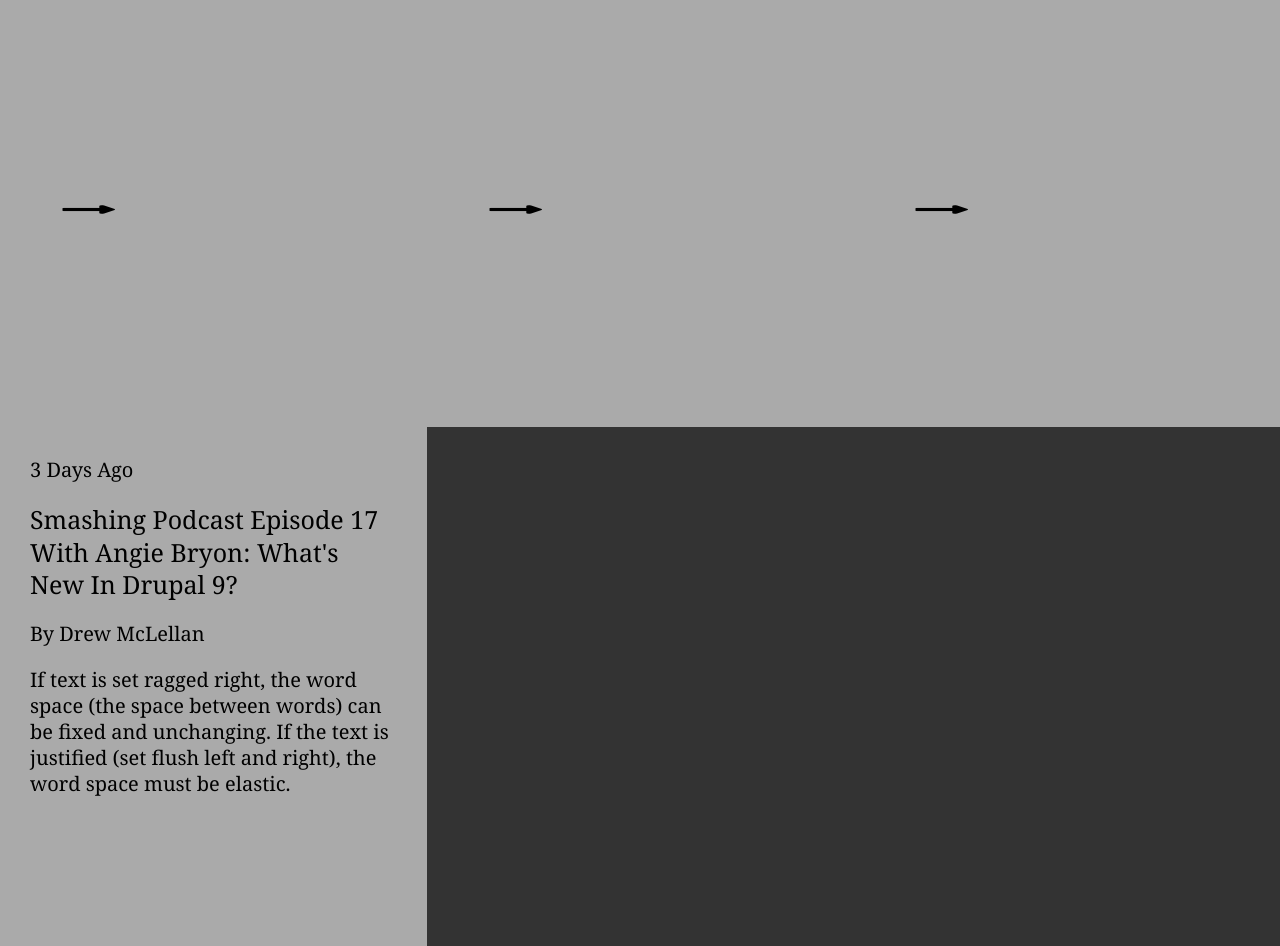
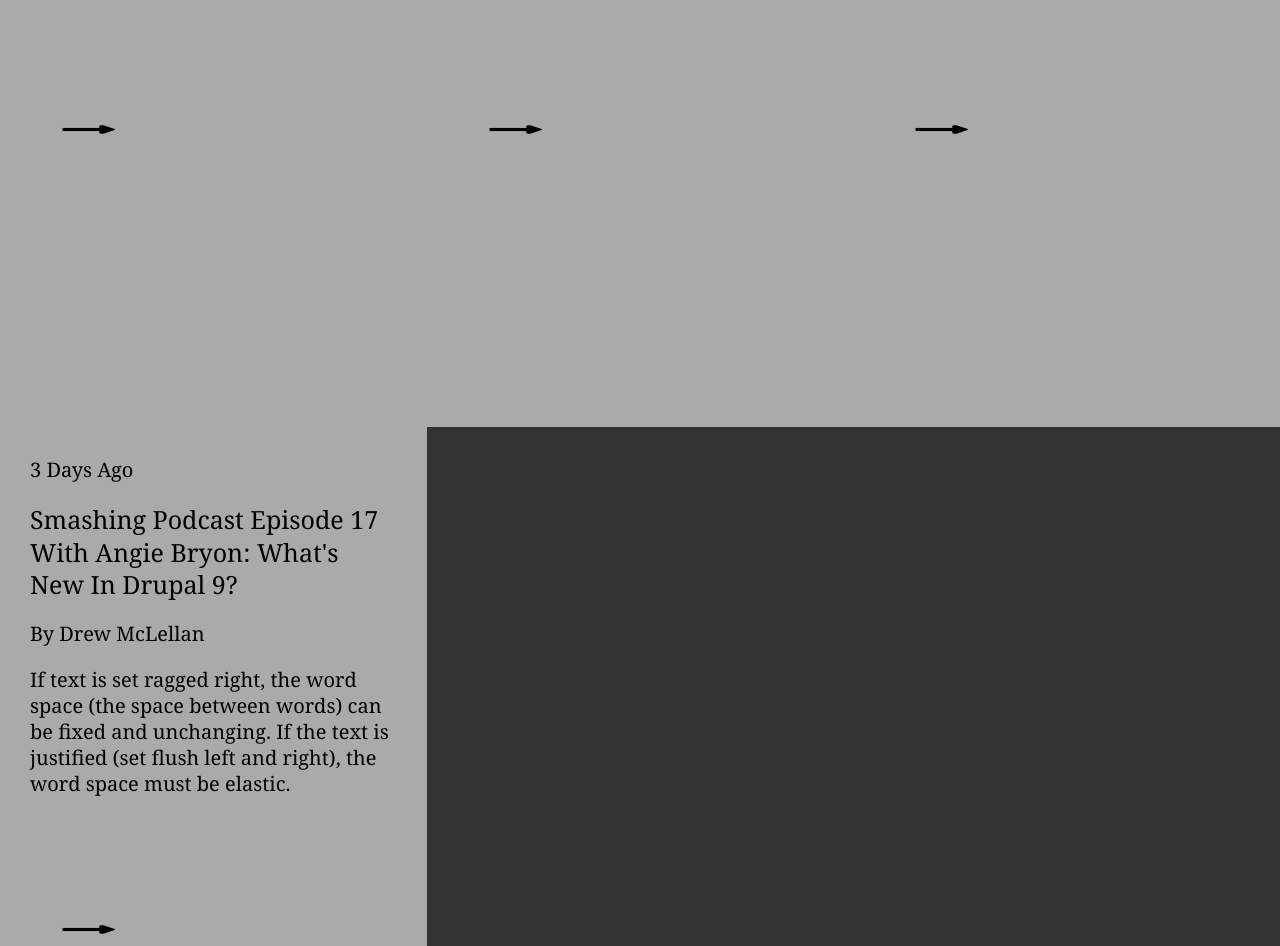
Before and after one commit to Alaska01/smashing-magazine-heatmap, a plain HTML site: page index.html in a window 1280 px wide. Shown: the part 2093-3039 px from the top of the page. Drawn offline with Linux system fonts and the light colour scheme.

Commit message:
worked on arrows

```diff
--- a/css/styles.css
+++ b/css/styles.css
@@ -207,7 +207,7 @@ button:hover {
 }
 
 .article-2 .arrow-2 {
-  margin-top: 20rem;
+  margin-top: 12rem;
   margin-left: 5rem;
 }
 
```
Also changed, not shown: 1 other file.
